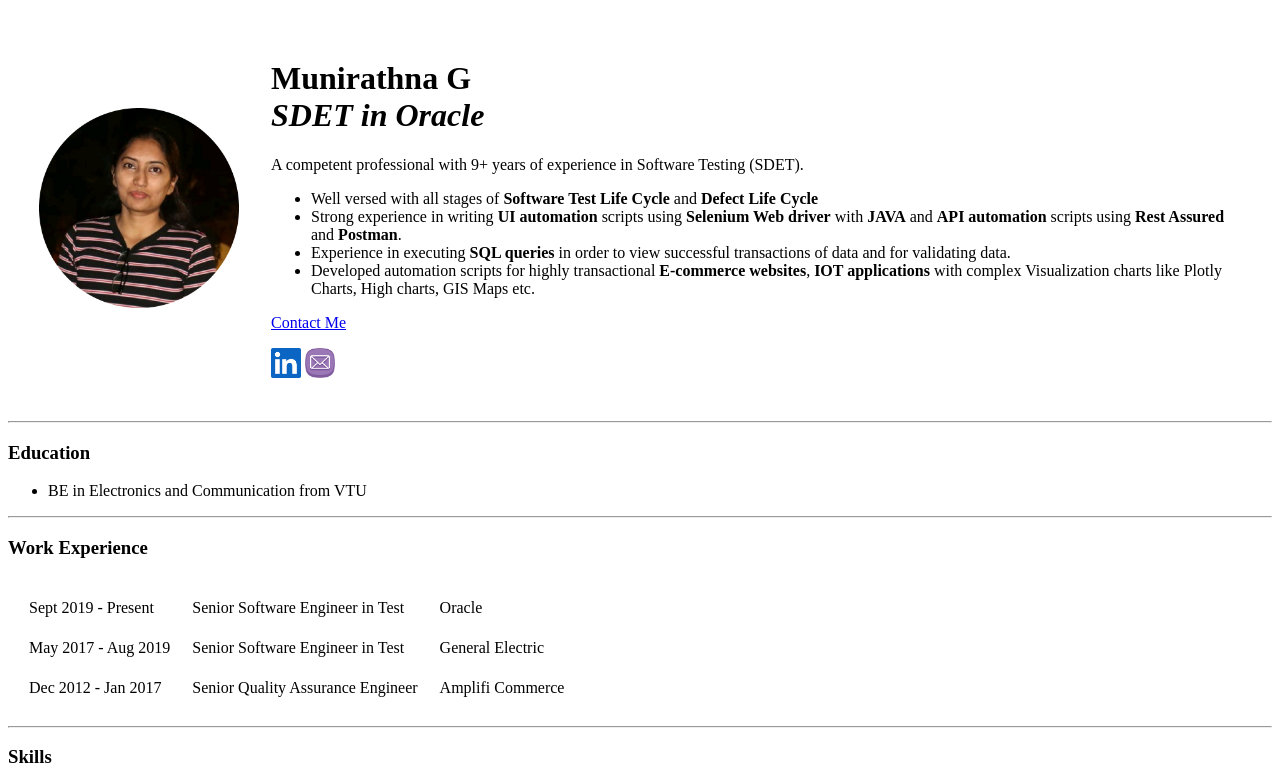
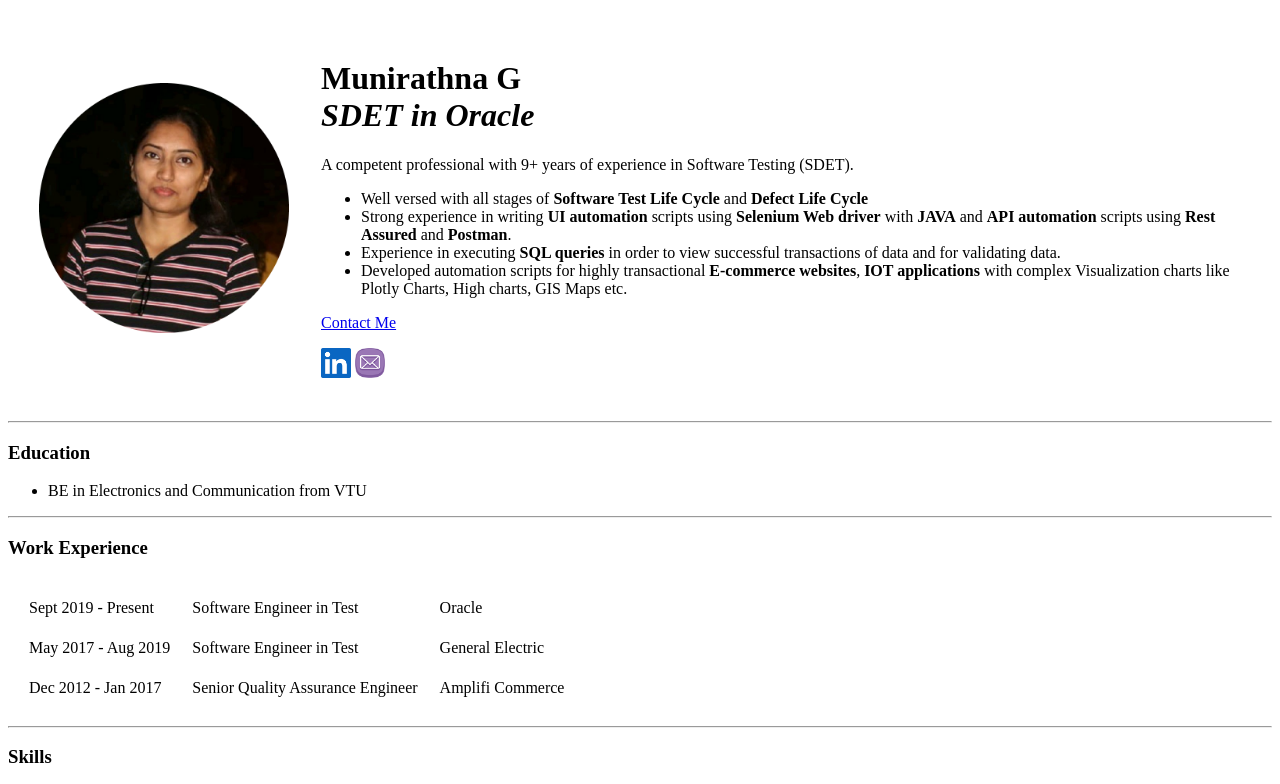
Before and after one commit to rathnatesting/cv, a plain HTML site: page index.html in a window 1280 px wide. Shown: the top 784 px of the page. Drawn offline with Linux system fonts and the light colour scheme.

Commit message:
updated changes again to index.html

```diff
--- a/index.html
+++ b/index.html
@@ -10,7 +10,7 @@
   <table cellspacing="30">
     <tr>
       <td>
-        <img src="images/munirathna.png" alt="Munirathna's profile picture" width="200" height="200">
+        <img src="images/munirathna.png" alt="Munirathna's profile picture" width="250" height="250">
       </td>
       <td>
         <h1>Munirathna G</mark><br>
@@ -25,7 +25,7 @@
           <li>Developed automation scripts for highly transactional <strong>E-commerce websites</strong>, <strong>IOT applications</strong> with complex Visualization charts like Plotly Charts, High charts, GIS Maps etc.</li>
         </ul>
         <p><a href="contact-me.html" target="_blank">Contact Me</a></p>
-        <a href="https://www.linkedin.com/in/munirathnag"><img src="images/Linkedin.png" alt="profile" width="30" height="30"></a>
+        <a target="_blank" href="https://www.linkedin.com/in/munirathnag"><img src="images/Linkedin.png" alt="profile" width="30" height="30"></a>
         <a href="mailto:rathna.gurudatta@outlook.com"><img border="0" alt="Munirathna email id" src="images/email.png" width="30" height="30"></a>
       </td>
     </tr>
@@ -41,12 +41,12 @@
     <tbody>
       <tr>
         <td>Sept 2019 - Present</td>
-        <td>Senior Software Engineer in Test</td>
+        <td>Software Engineer in Test</td>
         <td>Oracle</td>
       </tr>
       <tr>
         <td>May 2017 - Aug 2019</td>
-        <td>Senior Software Engineer in Test</td>
+        <td>Software Engineer in Test</td>
         <td>General Electric</td>
       </tr>
       <tr>
```
